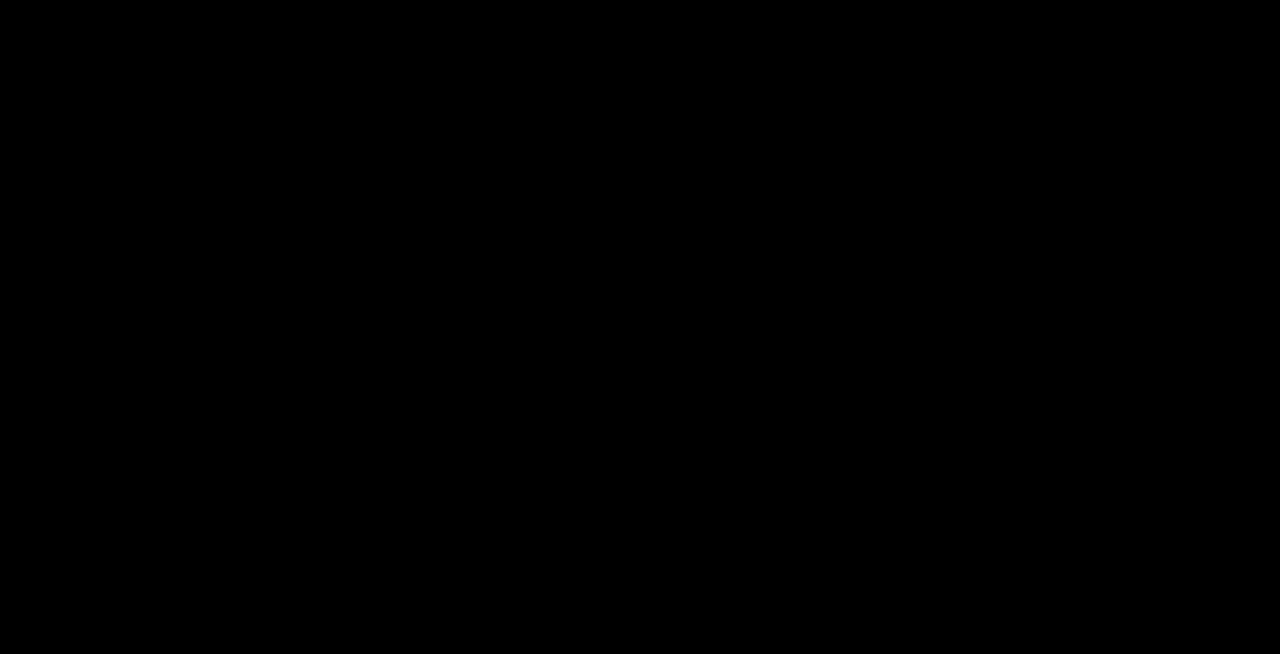
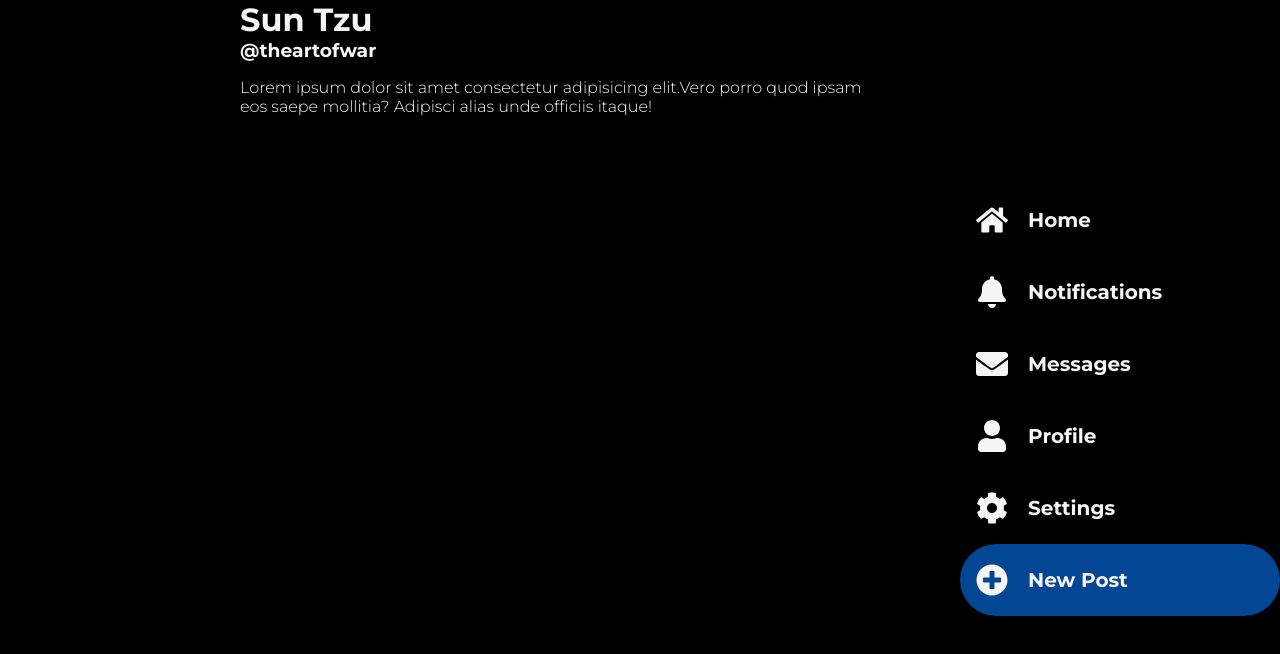
Before and after one commit to inshaldev/postic, a React (Create React App) app: page /home in a window 1280 px wide. Before the commit this address had no page. Shown: the top 654 px of the page. Built offline with nearby package versions, Linux system fonts and the light colour scheme.

Commit message:
removed routes compatibility for github

```diff
--- a/package.json
+++ b/package.json
@@ -1,5 +1,4 @@
 {
-  "homepage": "http://inshaldev.github.io/postic",
   "name": "postic",
   "version": "0.1.0",
   "private": true,
--- a/src/App.js
+++ b/src/App.js
@@ -14,19 +14,15 @@ function App() {
       <BrowserRouter>
         <Routes>
           <Route
-            path="/postic"
+            path="/"
             element={
-              userLoggedIn ? (
-                <Navigate replace to="/postic/home" />
-              ) : (
-                <MainPage />
-              )
+              userLoggedIn ? <Navigate replace to="/home" /> : <MainPage />
             }
             exact
           />
-          <Route path="/postic/home" element={<HomePage />} />
-          <Route path="/postic/login" element={<LoginPage />} />
-          <Route path="/postic/signup" element={<SignUpPage />} />
+          <Route path="/home" element={<HomePage />} />
+          <Route path="/login" element={<LoginPage />} />
+          <Route path="/signup" element={<SignUpPage />} />
         </Routes>
       </BrowserRouter>
     </div>
--- a/src/Components/Sidebar.js
+++ b/src/Components/Sidebar.js
@@ -14,36 +14,36 @@ export const Sidebar = () => {
   return (
     <div className="sidebar">
       <ul className="sidebar-list">
-        <Link to="/postic/home">
+        <Link to="/home">
           <li>
             <FaHome className="sidebar-icon" /> Home
           </li>
         </Link>
-        <Link to="/postic/home">
+        <Link to="/home">
           <li>
             <FaBell className="sidebar-icon" />
             Notifications
           </li>
         </Link>
-        <Link to="/postic/home">
+        <Link to="/home">
           <li>
             <FaEnvelope className="sidebar-icon" />
             Messages
           </li>
         </Link>
-        <Link to="/postic/home">
+        <Link to="/home">
           <li>
             <FaUser className="sidebar-icon" />
             Profile
           </li>
         </Link>
-        <Link to="/postic/home">
+        <Link to="/home">
           <li>
             <FaCog className="sidebar-icon" />
             Settings
           </li>
         </Link>
-        <Link to="/postic/home" className="primary">
+        <Link to="/home" className="primary">
           <li>
             <FaPlusCircle className="sidebar-icon" />
             New Post
--- a/src/Pages/LoginPage.js
+++ b/src/Pages/LoginPage.js
@@ -16,7 +16,7 @@ export const LoginPage = () => {
         <button className="w-auto">Forgot password?</button>
       </form>
       <p>
-        Don't have an account? <Link to="/postic/signup">Sign Up</Link>
+        Don't have an account? <Link to="/signup">Sign Up</Link>
       </p>
     </div>
   );
--- a/src/Pages/MainPage.js
+++ b/src/Pages/MainPage.js
@@ -12,12 +12,12 @@ export const MainPage = () => {
         <button>Sign up with Apple</button>
         <div className="hr w-100"></div>
 
-        <Link to="/postic/signup">
+        <Link to="/signup">
           <button className="primary">Sign up with Email</button>
         </Link>
         <div className="main-login-section w-100">
           <p>Already have an account?</p>
-          <Link to="/postic/login">
+          <Link to="/login">
             <button>Log In</button>
           </Link>
         </div>
--- a/src/Pages/SignUpPage.js
+++ b/src/Pages/SignUpPage.js
@@ -17,7 +17,7 @@ export const SignUpPage = () => {
         </button>
       </form>
       <p>
-        Already a user? <Link to="/postic/login">Sign in</Link>
+        Already a user? <Link to="/login">Sign in</Link>
       </p>
     </div>
   );
```
